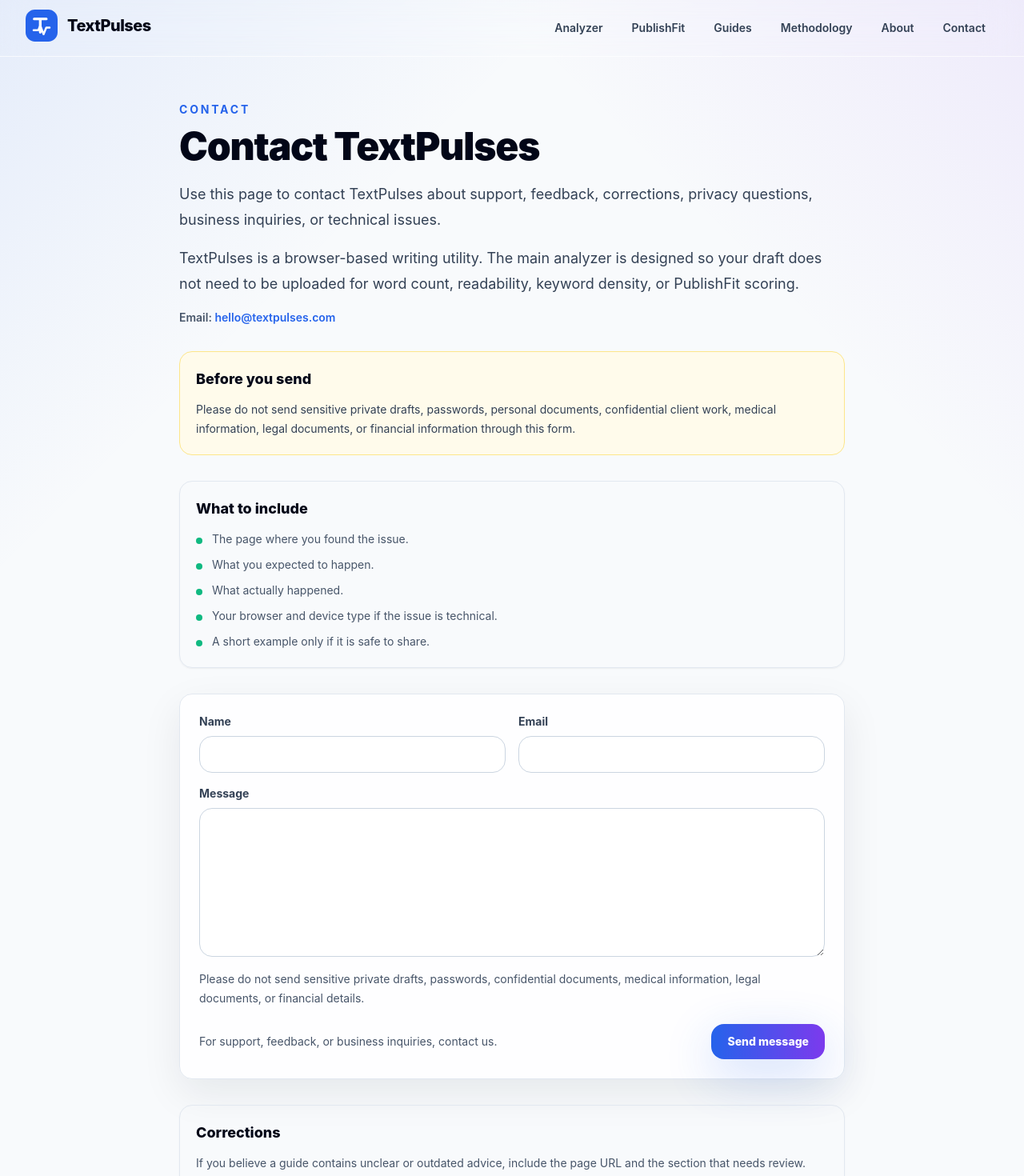
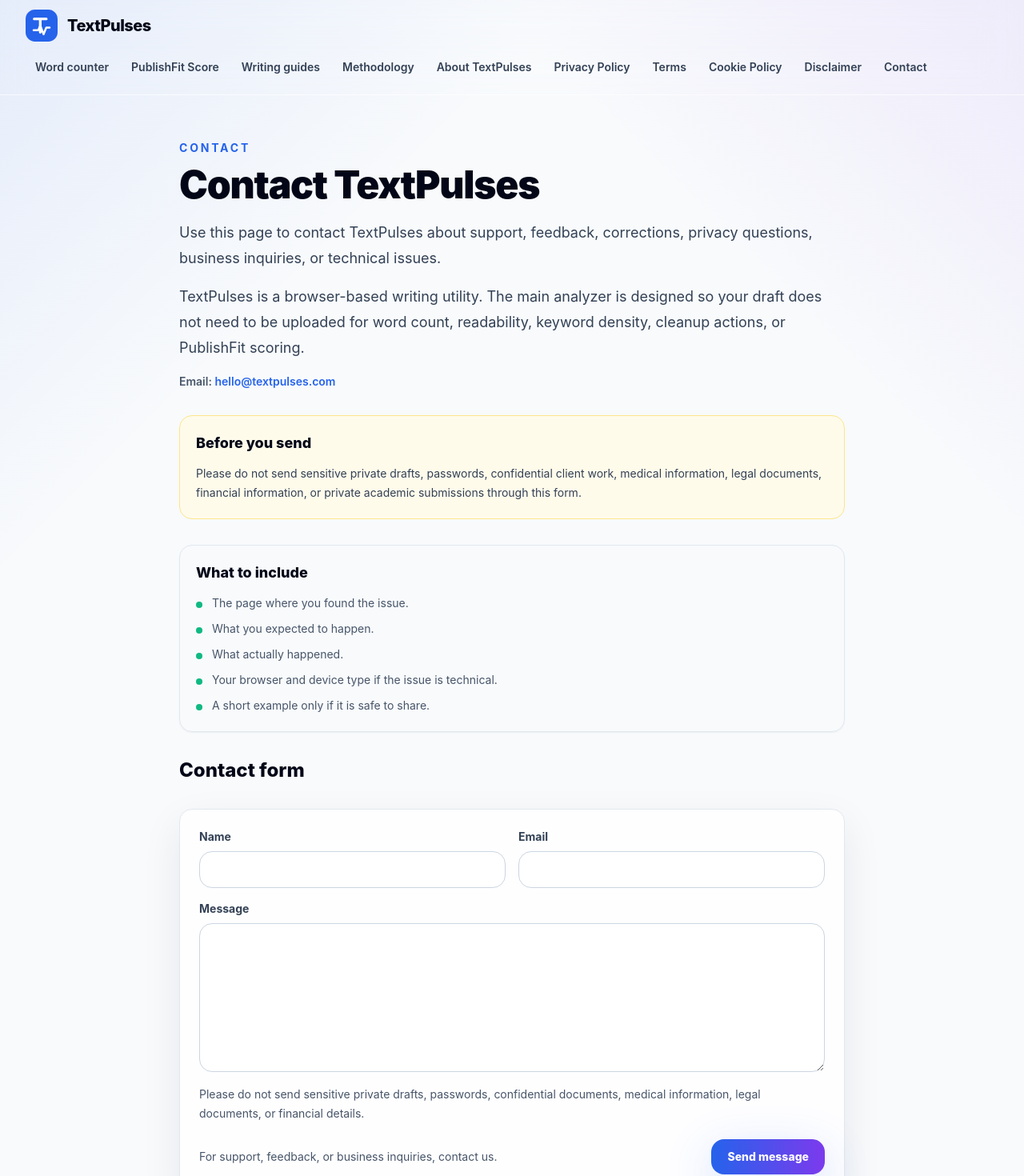
Before and after one commit to alfagnesis301/Textpulse, a Next.js app: page /contact in a window 1280 px wide. Shown: the top 1470 px of the page at 80% size. Built offline with nearby package versions, Linux system fonts and the light colour scheme.

Commit message:
Unify public page navigation

```diff
--- a/app/contact/page.tsx
+++ b/app/contact/page.tsx
@@ -22,8 +22,8 @@
         </p>
         <p>
           TextPulses is a browser-based writing utility. The main analyzer is designed so your
-          draft does not need to be uploaded for word count, readability, keyword density, or
-          PublishFit scoring.
+          draft does not need to be uploaded for word count, readability, keyword density,
+          cleanup actions, or PublishFit scoring.
         </p>
       </div>
       <p className="mt-4 text-sm font-semibold text-slate-600 dark:text-slate-400">
@@ -36,9 +36,9 @@
       <section className="mt-8 rounded-2xl border border-amber-200 bg-amber-50 p-5 dark:border-amber-900/60 dark:bg-amber-950/30">
         <h2 className="text-lg font-extrabold text-slate-950 dark:text-white">Before you send</h2>
         <p className="mt-3 text-sm leading-6 text-slate-700 dark:text-slate-300">
-          Please do not send sensitive private drafts, passwords, personal documents,
-          confidential client work, medical information, legal documents, or financial
-          information through this form.
+          Please do not send sensitive private drafts, passwords, confidential client work,
+          medical information, legal documents, financial information, or private academic
+          submissions through this form.
         </p>
       </section>
 
@@ -60,14 +60,19 @@
         </ul>
       </section>
 
-      <ContactForm />
+      <section className="mt-8" aria-labelledby="contact-form-title">
+        <h2 id="contact-form-title" className="text-2xl font-extrabold text-slate-950 dark:text-white">
+          Contact form
+        </h2>
+        <ContactForm />
+      </section>
 
       <section className="mt-8 rounded-2xl border border-slate-200 bg-white/88 p-5 shadow-sm dark:border-slate-800 dark:bg-slate-900/88">
         <h2 className="text-lg font-extrabold text-slate-950 dark:text-white">Corrections</h2>
         <p className="mt-3 text-sm leading-6 text-slate-600 dark:text-slate-400">
-          If you believe a guide contains unclear or outdated advice, include the page URL and
-          the section that needs review. TextPulses aims to keep its writing guidance practical,
-          transparent, and easy to understand.
+          If you believe a guide contains unclear, outdated, or inaccurate advice, include the
+          page URL and the section that needs review. TextPulses aims to keep its writing
+          guidance practical, transparent, and easy to understand.
         </p>
       </section>
     </main>
--- a/app/guides/[slug]/page.tsx
+++ b/app/guides/[slug]/page.tsx
@@ -251,23 +251,27 @@
         </section>
 
         <section className="mt-8 rounded-2xl border border-slate-200 bg-white/88 p-6 shadow-sm dark:border-slate-800 dark:bg-slate-900/88">
-          <h2 className="text-2xl font-extrabold tracking-tight text-slate-950 dark:text-white">
+          <h2 id="related-guides-title" className="text-2xl font-extrabold tracking-tight text-slate-950 dark:text-white">
             Related guides
           </h2>
-          <div className="mt-4 grid gap-4 md:grid-cols-3">
+          <ul
+            className="mt-4 grid list-none gap-4 p-0 md:grid-cols-3"
+            aria-labelledby="related-guides-title"
+          >
             {relatedGuides.map((related) => (
-              <Link
-                key={related.slug}
-                href={`/guides/${related.slug}`}
-                className="rounded-2xl border border-slate-200 bg-slate-50 p-4 hover:border-pulse-blue dark:border-slate-800 dark:bg-slate-950/70"
-              >
-                <h3 className="font-extrabold text-slate-950 dark:text-white">{related.title}</h3>
-                <p className="mt-2 text-sm leading-6 text-slate-600 dark:text-slate-400">
-                  {related.description}
-                </p>
-              </Link>
+              <li key={related.slug}>
+                <Link
+                  href={`/guides/${related.slug}`}
+                  className="block h-full rounded-2xl border border-slate-200 bg-slate-50 p-4 no-underline hover:border-pulse-blue dark:border-slate-800 dark:bg-slate-950/70"
+                >
+                  <strong className="block font-extrabold text-slate-950 dark:text-white">{related.title}</strong>
+                  <span className="mt-2 block text-sm leading-6 text-slate-600 dark:text-slate-400">
+                    {related.description}
+                  </span>
+                </Link>
+              </li>
             ))}
-          </div>
+          </ul>
         </section>
 
         <section className="mt-8 rounded-2xl border border-slate-200 bg-white/88 p-6 shadow-sm dark:border-slate-800 dark:bg-slate-900/88">
--- a/components/Header.tsx
+++ b/components/Header.tsx
@@ -2,27 +2,36 @@
 import { Logo } from "@/components/Logo";
 
 const navItems = [
-  { href: "/#tool", label: "Analyzer" },
-  { href: "/#publishfit", label: "PublishFit" },
-  { href: "/guides", label: "Guides" },
+  { href: "/#tool", label: "Word counter" },
+  { href: "/#publishfit", label: "PublishFit Score" },
+  { href: "/guides", label: "Writing guides" },
   { href: "/methodology", label: "Methodology" },
-  { href: "/about", label: "About" },
+  { href: "/about", label: "About TextPulses" },
+  { href: "/privacy-policy", label: "Privacy Policy" },
+  { href: "/terms", label: "Terms" },
+  { href: "/cookie-policy", label: "Cookie Policy" },
+  { href: "/disclaimer", label: "Disclaimer" },
   { href: "/contact", label: "Contact" }
 ];
 
 export function Header() {
   return (
-    <header className="sticky top-0 z-40 border-b border-white/70 bg-white/82 backdrop-blur-xl dark:border-slate-800 dark:bg-slate-950/82">
-      <div className="mx-auto flex max-w-7xl items-center justify-between gap-4 px-4 py-3 sm:px-6 lg:px-8">
+    <header className="sticky top-0 z-40 border-b border-white/70 bg-white/92 backdrop-blur-xl dark:border-slate-800 dark:bg-slate-950/92">
+      <div className="mx-auto flex max-w-7xl items-center justify-between gap-4 px-4 pt-3 sm:px-6 lg:px-8">
         <Link href="/" aria-label="TextPulses home">
           <Logo />
         </Link>
-        <nav className="hidden items-center gap-1 md:flex" aria-label="Primary navigation">
+      </div>
+      <div className="mx-auto max-w-7xl px-4 pb-3 pt-2 sm:px-6 lg:px-8">
+        <nav
+          className="flex gap-1 overflow-x-auto whitespace-nowrap pb-1"
+          aria-label="Primary navigation"
+        >
           {navItems.map((item) => (
             <Link
               key={item.href}
               href={item.href}
-              className="rounded-full px-4 py-2 text-sm font-semibold text-slate-700 hover:bg-slate-100 hover:text-slate-950 dark:text-slate-300 dark:hover:bg-slate-800 dark:hover:text-white"
+              className="rounded-full px-3 py-2 text-sm font-semibold text-slate-700 hover:bg-slate-100 hover:text-slate-950 dark:text-slate-300 dark:hover:bg-slate-800 dark:hover:text-white"
             >
               {item.label}
             </Link>
```
